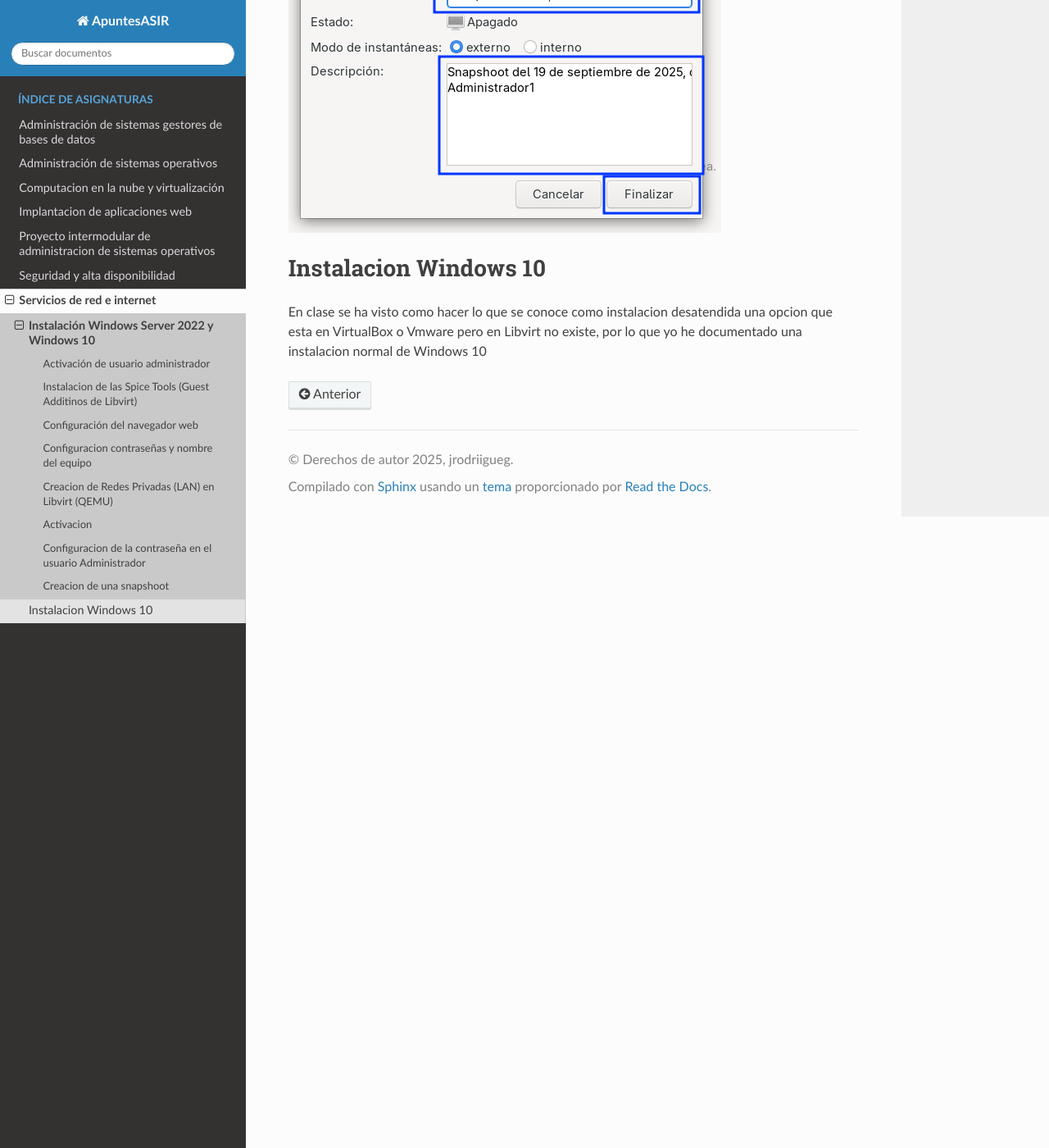
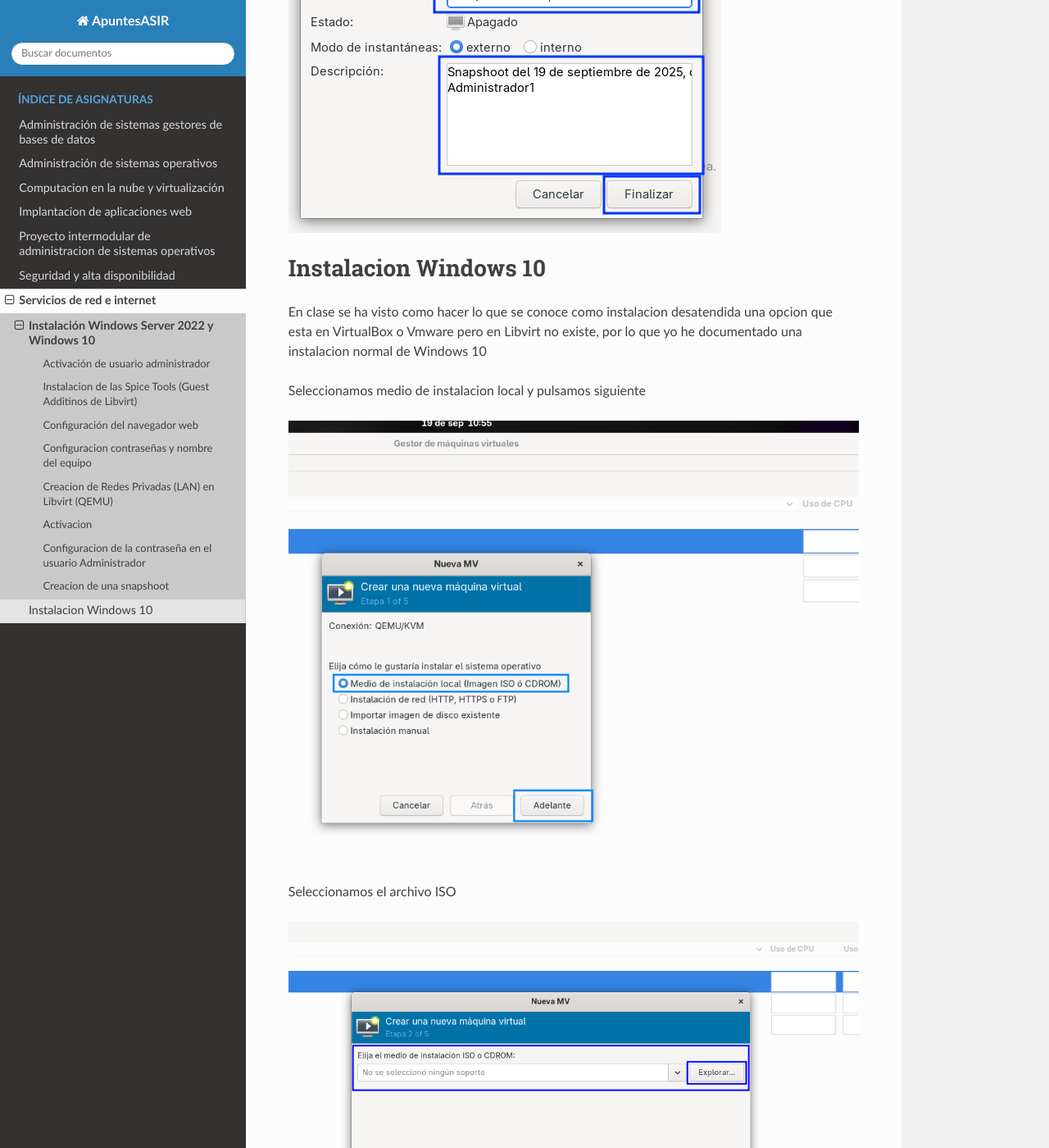
Before and after one commit to jrodriiguezg/ApuntesASIR, a Sphinx documentation site: the page built from docs/servicios-de-red-e-internet/instalacion-windows-server.md, in a window 1280 px wide and 1400 px high, scrolled down 32413 px. Shown: the whole window at 82% size. Built offline with Sphinx 7.4.7 and the Read the Docs theme 3.1.0, drawn with Linux system fonts in a browser that asks for light colours; pages that are not in the unit, such as notebooks, are missing from menus.

Commit message:
modified:   docs/servicios-de-red-e-internet/instalacion-windows-server.md

```diff
--- a/docs/servicios-de-red-e-internet/instalacion-windows-server.md
+++ b/docs/servicios-de-red-e-internet/instalacion-windows-server.md
@@ -290,3 +290,11 @@
 
 # Instalacion Windows 10
 En clase se ha visto como hacer lo que se conoce como instalacion desatendida una opcion que esta en VirtualBox o Vmware pero en Libvirt no existe, por lo que yo he documentado una instalacion normal de Windows 10
+
+Seleccionamos medio de instalacion local y pulsamos siguiente
+
+![Paso1](images/w10/1.png)
+
+Seleccionamos el archivo ISO
+
+![Paso2](images/w10/2.png)
```
